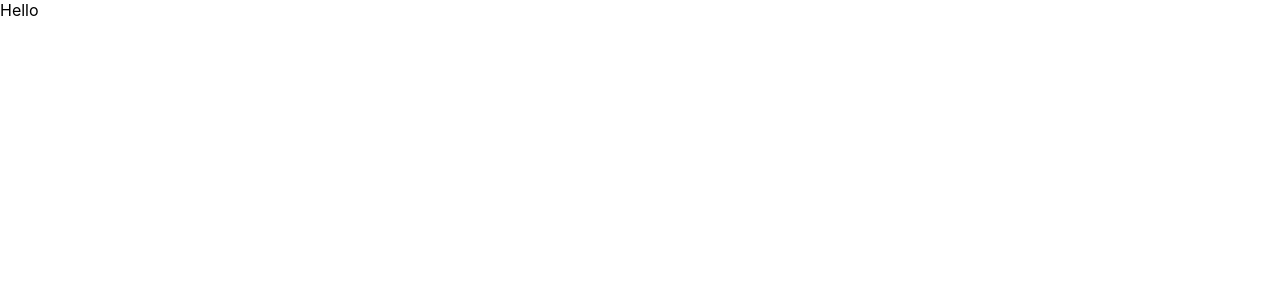
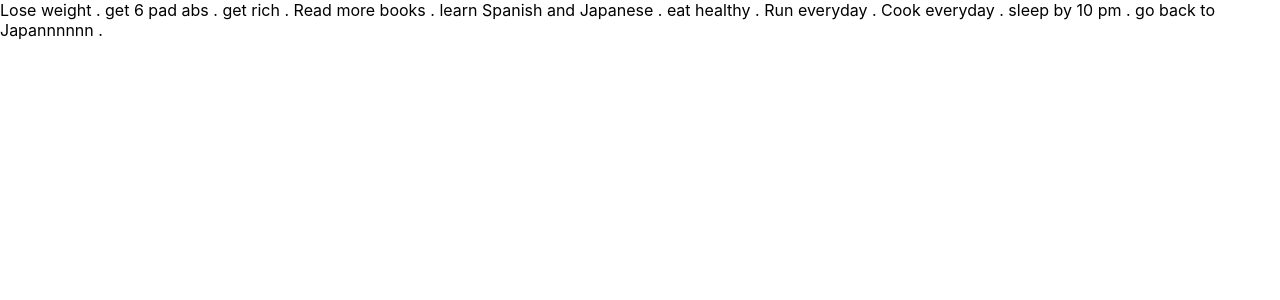
Before and after one commit to makih2003/fresh-start, a React (Create React App) app in the folder fresh-start-frontend/: page / in a window 1280 px wide. Both pictures are taken after typing "Sample" into the empty fields and a click on the button "Submit". Shown: the top 300 px of the page. Built offline with nearby package versions, Linux system fonts and the light colour scheme.

Commit message:
finish 2nd page w/o css

```diff
--- a/fresh-start-frontend/public/index.html
+++ b/fresh-start-frontend/public/index.html
@@ -2,19 +2,19 @@
 <html lang="en">
   <head>
     <meta charset="utf-8" />
-    <link rel="icon" href="%PUBLIC_URL%/favicon.ico" />
+
     <meta name="viewport" content="width=device-width, initial-scale=1" />
     <meta name="theme-color" content="#000000" />
     <meta
       name="description"
       content="Web site created using create-react-app"
     />
-    <link rel="apple-touch-icon" href="%PUBLIC_URL%/logo192.png" />
+
     <!--
       manifest.json provides metadata used when your web app is installed on a
       user's mobile device or desktop. See https://developers.google.com/web/fundamentals/web-app-manifest/
     -->
-    <link rel="manifest" href="%PUBLIC_URL%/manifest.json" />
+
     <!--
       Notice the use of %PUBLIC_URL% in the tags above.
       It will be replaced with the URL of the `public` folder during the build.
--- a/fresh-start-frontend/src/App.js
+++ b/fresh-start-frontend/src/App.js
@@ -1,13 +1,52 @@
 import "./App.css";
 import FirstPage from "./components/FirstPage";
 import SecondPage from "./components/SecondPage";
+import { useState } from "react";
+
+const data = [
+  {
+    content: "Lose weight",
+  },
+  {
+    content: "get 6 pad abs",
+  },
+  {
+    content: "get rich",
+  },
+  {
+    content: "Read more books",
+  },
+  {
+    content: "learn Spanish and Japanese",
+  },
+  {
+    content: "eat healthy",
+  },
+  {
+    content: "Run everyday",
+  },
+  {
+    content: "Cook everyday",
+  },
+  {
+    content: "sleep by 10 pm",
+  },
+  {
+    content: "go back to Japannnnnn",
+  },
+];
 
 function App() {
-  return (
-    <div>
-      <FirstPage />
-      <SecondPage />
-    </div>
+  const [isSubmitted, setIsSubmitted] = useState(false);
+  function handleSubmit(e) {
+    e.preventDefault();
+    setIsSubmitted(true);
+  }
+
+  return !isSubmitted ? (
+    <FirstPage onHandleSubmit={handleSubmit} />
+  ) : (
+    <SecondPage data={data} />
   );
 }
 
--- a/fresh-start-frontend/src/components/FirstPage.js
+++ b/fresh-start-frontend/src/components/FirstPage.js
@@ -1,59 +1,15 @@
-import { useState } from "react";
+function FirstPage({ onHandleSubmit }) {
+  const nextYear = new Date().getFullYear() + 1;
 
-const data = [
-  {
-    resolution: "Lose weight",
-  },
-  {
-    resolution: "get 6 pad abs",
-  },
-  {
-    resolution: "get rich",
-  },
-  {
-    resolution: "Read more books",
-  },
-  {
-    resolution: "learn Spanish and Japanese",
-  },
-  {
-    resolution: "eat healthy",
-  },
-  {
-    resolution: "Run everyday",
-  },
-  {
-    resolution: "Cook everyday",
-  },
-  {
-    resolution: "sleep by 10 pm",
-  },
-  {
-    resolution: "go back to Japannnnnn",
-  },
-];
-
-function FirstPage() {
-  const nextYear = new Date().getFullYear() + 1;
-  const [isSubmited, setIsSubmited] = useState(false);
-
-  function handleSubmit(e) {
-    e.preventDefault();
-    console.log("hello");
-    setIsSubmited(true);
-  }
-
-  return !isSubmited ? (
+  return (
     <div>
       <h1>New Year, New Me! </h1>
-      <form onSubmit={handleSubmit}>
+      <form onSubmit={onHandleSubmit}>
         <h2>What would you like to do more in {nextYear}</h2>
         <input type="text" placeholder="Your new year resolution..."></input>
         <button>Submit</button>
       </form>
     </div>
-  ) : (
-    <div>Hello</div>
   );
 }
 
--- a/fresh-start-frontend/src/components/SecondPage.js
+++ b/fresh-start-frontend/src/components/SecondPage.js
@@ -1,3 +1,11 @@
-function SecondPage() {}
+function SecondPage({ data }) {
+  return (
+    <div>
+      {data.map((content) => (
+        <span>{content.content} . </span>
+      ))}
+    </div>
+  );
+}
 
 export default SecondPage;
```
